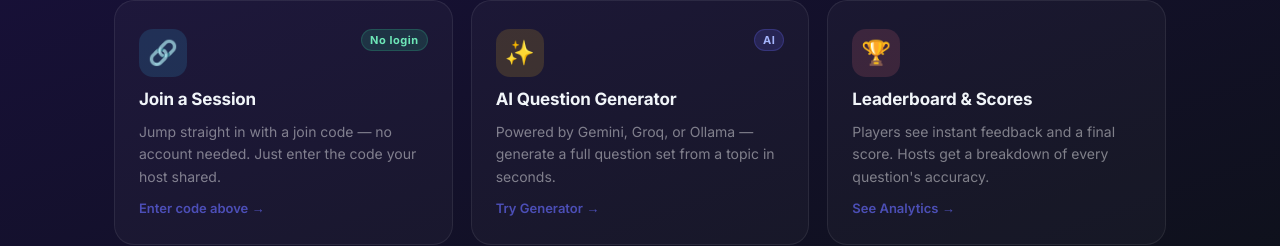
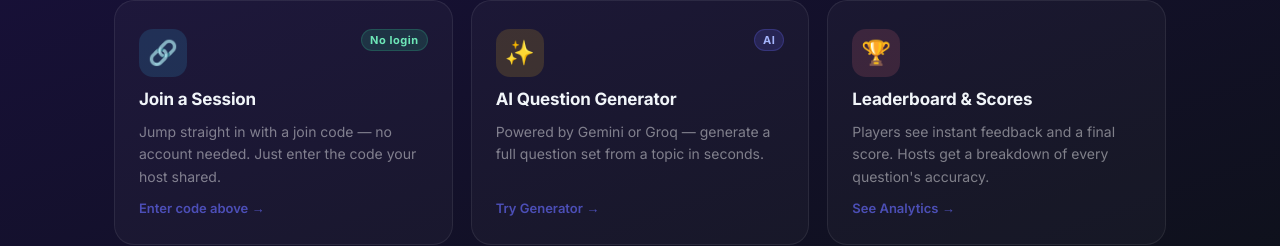
Before and after one commit to deepakvarma1536/ExecutiveHub, a React (Vite) app in the folder client/: page / in a window 1280 px wide. Shown: the part 992-1238 px from the top of the page. Built offline with nearby package versions, Linux system fonts and the light colour scheme; no server answers.

Commit message:
fix(ui): remove references to ollama from marketing and auth copy

```diff
--- a/client/src/pages/LandingPage.jsx
+++ b/client/src/pages/LandingPage.jsx
@@ -59,7 +59,7 @@ const FEATURES = [
     cardClass: '',
     badge: { label: 'AI', cls: 'land-card-badge--ai' },
     name: 'AI Question Generator',
-    desc: 'Powered by Gemini, Groq, or Ollama — generate a full question set from a topic in seconds.',
+    desc: 'Powered by Gemini or Groq — generate a full question set from a topic in seconds.',
     path: '/home',
     publicPath: '/login',
     arrow: 'Try Generator →',
--- a/client/src/pages/SignupPage.jsx
+++ b/client/src/pages/SignupPage.jsx
@@ -73,7 +73,7 @@ export default function SignupPage() {
         </p>
         <div className="auth-brand-features">
           {[
-            [<svg key={1} width="16" height="16" viewBox="0 0 24 24" fill="none" stroke="currentColor" strokeWidth="2.5" strokeLinecap="round" strokeLinejoin="round"><rect x="3" y="11" width="18" height="10" rx="2"/><circle cx="12" cy="5" r="2"/><path d="M12 7v4"/><line x1="8" y1="16" x2="8" y2="16"/><line x1="16" y1="16" x2="16" y2="16"/></svg>, 'Ollama-powered AI quiz from your topics & notes'],
+            [<svg key={1} width="16" height="16" viewBox="0 0 24 24" fill="none" stroke="currentColor" strokeWidth="2.5" strokeLinecap="round" strokeLinejoin="round"><rect x="3" y="11" width="18" height="10" rx="2"/><circle cx="12" cy="5" r="2"/><path d="M12 7v4"/><line x1="8" y1="16" x2="8" y2="16"/><line x1="16" y1="16" x2="16" y2="16"/></svg>, 'AI-powered quiz generation from your topics & notes'],
             [<svg key={2} width="16" height="16" viewBox="0 0 24 24" fill="none" stroke="currentColor" strokeWidth="2.5" strokeLinecap="round" strokeLinejoin="round"><path d="M18 8A6 6 0 0 0 6 8c0 7-3 9-3 9h18s-3-2-3-9"/><path d="M13.73 21a2 2 0 0 1-3.46 0"/></svg>, 'Real-time Socket.io leaderboard'],
             [<svg key={3} width="16" height="16" viewBox="0 0 24 24" fill="none" stroke="currentColor" strokeWidth="2.5" strokeLinecap="round" strokeLinejoin="round"><path d="M12 20h9"/><path d="M16.5 3.5a2.121 2.121 0 0 1 3 3L7 19l-4 1 1-4L16.5 3.5z"/></svg>, 'Persist all attempts for post-session review'],
           ].map(([icon, text]) => (
```
